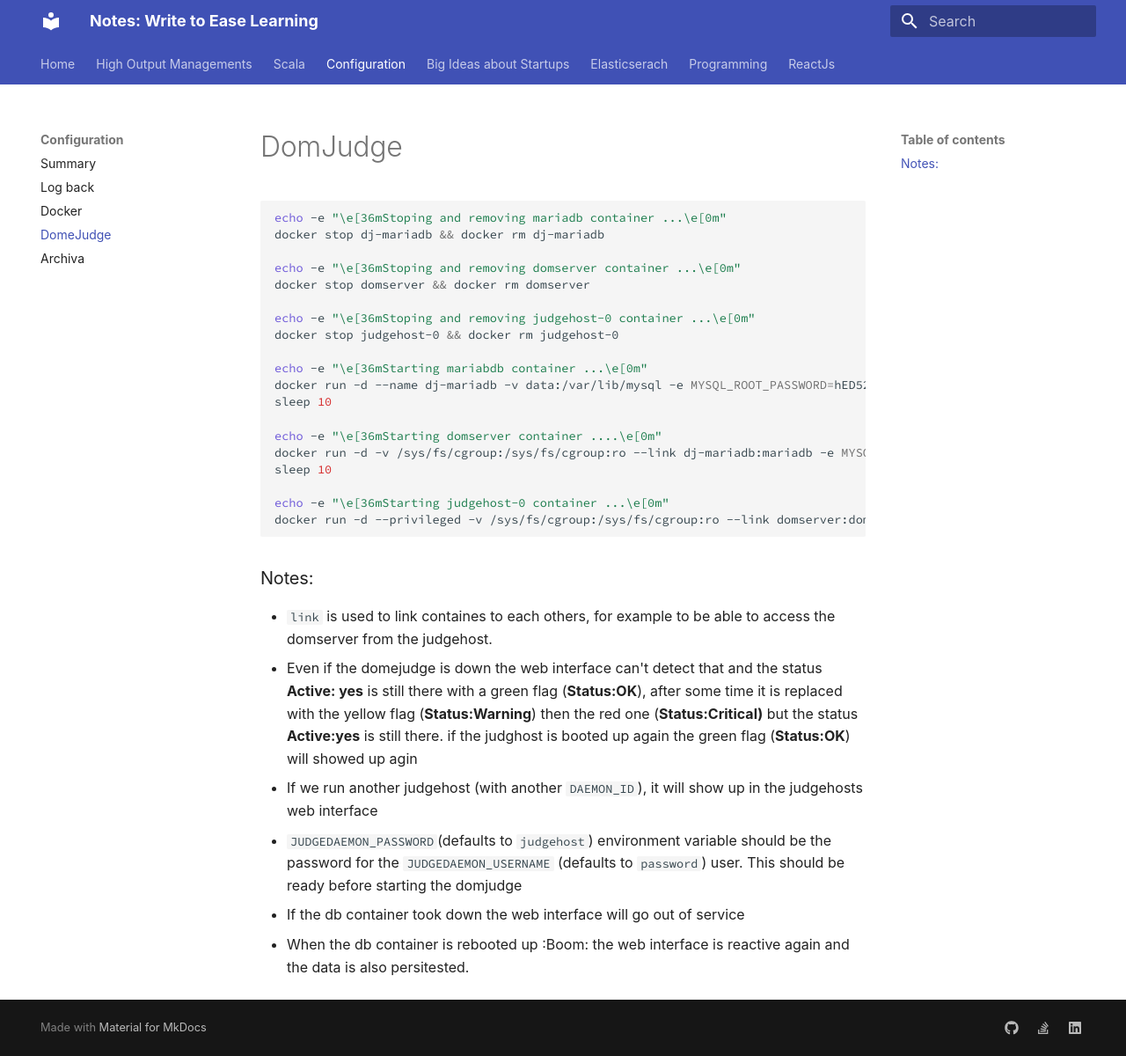
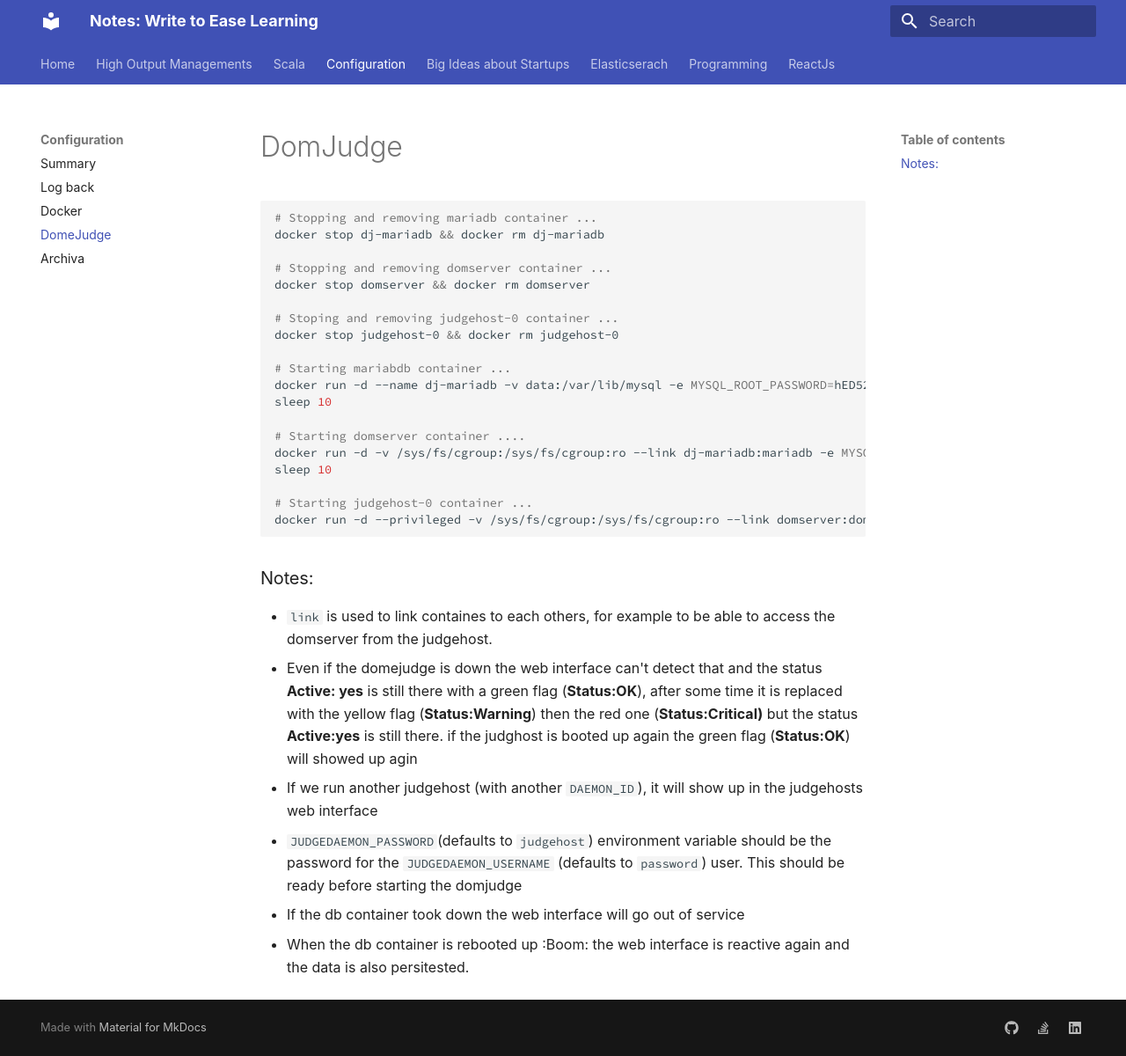
Before and after one commit to mohammedi-haroune/notes, an MkDocs documentation site: the page built from docs/configurations/domejudge.md, in a window 1280 px wide and 1200 px high. Shown: the whole window at 88% size. Built offline with MkDocs 1.6.1 and Material for MkDocs 9.7.7, drawn with Linux system fonts in a browser that asks for light colours; some web fonts are replaced.

````diff
--- a/docs/configurations/domejudge.md
+++ b/docs/configurations/domejudge.md
@@ -1,24 +1,24 @@
 # DomJudge
 
 ```bash
-echo -e "\e[36mStoping and removing mariadb container ...\e[0m"
+# Stopping and removing mariadb container ...
 docker stop dj-mariadb && docker rm dj-mariadb
 
-echo -e "\e[36mStoping and removing domserver container ...\e[0m"
+# Stopping and removing domserver container ...
 docker stop domserver && docker rm domserver
 
-echo -e "\e[36mStoping and removing judgehost-0 container ...\e[0m"
+# Stoping and removing judgehost-0 container ...
 docker stop judgehost-0 && docker rm judgehost-0
 
-echo -e "\e[36mStarting mariabdb container ...\e[0m"
+# Starting mariabdb container ...
 docker run -d --name dj-mariadb -v data:/var/lib/mysql -e MYSQL_ROOT_PASSWORD=hED522QC@pwDR$n+ -e MYSQL_USER=domjudge -e MYSQL_PASSWORD=_D-F%X2KfKNSqCQB -e MYSQL_DATABASE=domjudge -p 13306:3306 mariadb --max-connections=1000
 sleep 10
 
-echo -e "\e[36mStarting domserver container ....\e[0m"
+# Starting domserver container ....
 docker run -d -v /sys/fs/cgroup:/sys/fs/cgroup:ro --link dj-mariadb:mariadb -e MYSQL_HOST=mariadb -e MYSQL_USER=domjudge -e MYSQL_DATABASE=domjudge -e MYSQL_PASSWORD=_D-F%X2KfKNSqCQB -e MYSQL_ROOT_PASSWORD=hED522QC@pwDR$n+ -p 80:80 --name domserver domjudge/domserver:latest
 sleep 10
 
-echo -e "\e[36mStarting judgehost-0 container ...\e[0m"
+# Starting judgehost-0 container ...
 docker run -d --privileged -v /sys/fs/cgroup:/sys/fs/cgroup:ro --link domserver:domserver -e DOMSERVER_BASEURL=http://domserver/ -e JUDGEDAEMON_PASSWORD=Bng2TV2Nv%mPdfW! --name judgehost-0 --link domserver:domserver --hostname judgedaemon-0 -e DAEMON_ID=0 domjudge/judgehost:latest
 ```
 
````
Also changed, not shown: docs/configurations/archiva.md (+1 -1 lines).
